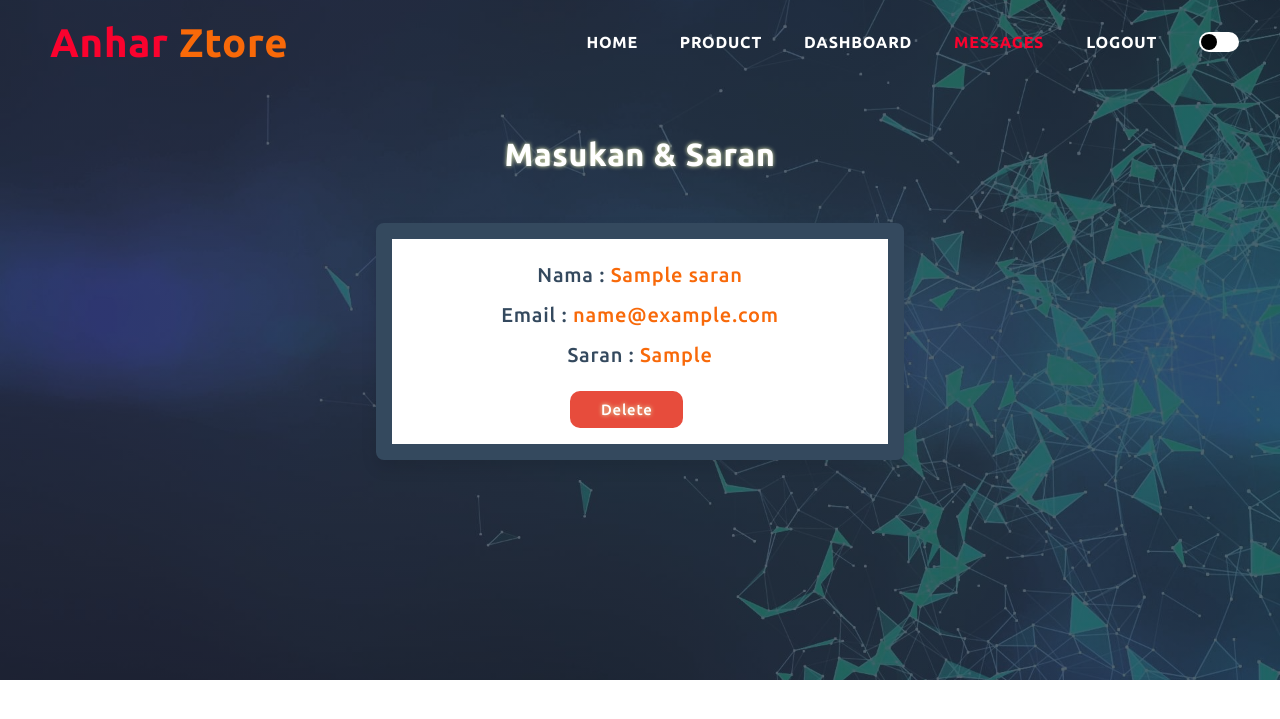
After one commit to Anhar12/PA-WEB, a PHP site: page /pengguna/admin/messages.php in a window 1280 px wide. The commit adds this page. Shown: the top 719 px of the page. Run offline with PHP 8.4, Linux system fonts and the light colour scheme; a user stored in the database is signed in; tables that the repository leaves empty hold one stand-in row (values such as "Sample post").

Commit message:
Membuat tampilan pesan dan saran untuk admin

```diff
--- a/pengguna/admin/admin.php
+++ b/pengguna/admin/admin.php
@@ -30,6 +30,7 @@
                     <li> <a href="" style="color: #fa022e;"> HOME </a></li>
                     <li> <a href="../../produk/admin_list_barang.php"> PRODUCT </a></li>
                     <li> <a href="kelola.php"> DASHBOARD </a></li>
+                    <li> <a href="messages.php"> MESSAGES </a></li>
                     <li> <a href="../../logout.php"> LOGOUT </a></li>
                     <li>
                         <label>
--- a/pengguna/admin/kelola-barang.php
+++ b/pengguna/admin/kelola-barang.php
@@ -29,6 +29,7 @@
                     <li> <a href="admin.php"> HOME </a></li>
                     <li> <a href="../../produk/admin_list_barang.php"> PRODUCT </a></li>
                     <li> <a href="kelola.php" style="color: #fa022e;"> DASHBOARD </a></li>
+                    <li> <a href="messages.php"> MESSAGES </a></li>
                     <li> <a href="../../logout.php"> LOGOUT </a></li>
                     <li>
                         <label>
--- a/pengguna/admin/kelola-pesanan.php
+++ b/pengguna/admin/kelola-pesanan.php
@@ -29,6 +29,7 @@
                     <li> <a href="admin.php"> HOME </a></li>
                     <li> <a href="../../produk/admin_list_barang.php"> PRODUCT </a></li>
                     <li> <a href="kelola.php" style="color: #fa022e;"> DASHBOARD </a></li>
+                    <li> <a href="messages.php"> MESSAGES </a></li>
                     <li> <a href="../../logout.php"> LOGOUT </a></li>
                     <li>
                         <label>
--- a/pengguna/admin/kelola.php
+++ b/pengguna/admin/kelola.php
@@ -28,6 +28,7 @@
                     <li> <a href="admin.php"> HOME </a></li>
                     <li> <a href="../../produk/admin_list_barang.php"> PRODUCT </a></li>
                     <li> <a href="" style="color: #fa022e;"> DASHBOARD </a></li>
+                    <li> <a href="messages.php" > MESSAGES </a></li>
                     <li> <a href="../../logout.php"> LOGOUT </a></li>
                     <li>
                         <label>
--- /dev/null
+++ b/pengguna/admin/messages.php
@@ -0,0 +1,141 @@
+<?php
+session_start();
+if ($_SESSION["priv"] != "admin") {
+  header("Location: ../../login.php");
+}
+require "../../koneksi.php";
+if (isset($_GET['delete'])) {
+  $delete_id = $_GET['delete'];
+  mysqli_query($conn, "DELETE FROM `saran` WHERE id = '$delete_id'");
+  header('location:messages.php');
+}
+?>
+
+<!DOCTYPE html>
+<html lang="en">
+
+<head>
+  <meta charset="UTF-8">
+  <meta http-equiv="X-UA-Compatible" content="IE=edge">
+  <meta name="viewport" content="width=device-width, initial-scale=1.0">
+  <link rel="icon" href="../../assets/AZ.ico">
+  <title>AnharZtore</title>
+  <link rel="stylesheet" href="../../style.css">
+  <link rel="stylesheet" href="https://stackpath.bootstrapcdn.com/font-awesome/4.7.0/css/font-awesome.min.css">
+  <link href="https://fonts.googleapis.com/icon?family=Material+Icons" rel="stylesheet">
+  <style>
+    .messages .box-container {
+      display: grid;
+      grid-template-columns: repeat(auto-fit, 33rem);
+      gap: 1.5rem;
+      justify-content: center;
+      align-items: center;
+    }
+
+    .messages .box-container .box {
+      background-color: #fff;
+      border-radius: .5rem;
+      box-shadow: 0 .5rem 1rem rgba(0, 0, 0, .1);
+      border: 1rem solid #34495e;
+      padding: 1rem;
+    }
+
+    .messages .box-container .box p {
+      padding: .5rem 0;
+      font-size: 20px;
+      color: #34495e;
+    }
+
+    .messages .box-container .box p span {
+      color: #f86909;
+    }
+
+    .messages h1 {
+      margin-top: 50px;
+      margin-bottom: 50px;
+      color: white;
+      text-shadow: 0 0 4px #e5ebb2;
+    }
+
+    .delete-btn {
+      display: block;
+      margin-top: 1rem;
+      margin-left: 35%;
+      background-color: #e74c3c;
+      border-radius: 10px;
+      cursor: pointer;
+      width: 20%;
+      font-size: 15px;
+      color: white;
+      padding: 10px;
+      text-transform: capitalize;
+      text-align:center;
+      text-shadow: 0 0 4px #e5ebb2;
+      text-decoration: none;
+    }
+  </style>
+</head>
+
+<body>
+  <!-- header -->
+  <div class="atas">
+    <nav>
+      <a href="index.html" id="logo"> Anhar <font color="#f86909"> Ztore </font> </a>
+      <div class="navbar">
+        <ul>
+          <li> <a href="admin.php"> HOME </a></li>
+          <li> <a href="../../produk/admin_list_barang.php"> PRODUCT </a></li>
+          <li> <a href="kelola.php" > DASHBOARD </a></li>
+          <li> <a href="" style="color: #fa022e;"> MESSAGES </a></li>
+          <li> <a href="../../logout.php"> LOGOUT </a></li>
+          <li>
+            <label>
+              <input type="checkbox" class="checkbox" id="tombol">
+              <span class="check"></span>
+            </label>
+          </li>
+        </ul>
+      </div>
+    </nav>
+
+    <!-- main content -->
+    <div class="messages">
+      <h1 class="heading">Masukan & Saran</h1>
+
+      <div class="box-container">
+
+        <?php
+        $result = mysqli_query($conn, "SELECT * from `saran`");
+        if (mysqli_num_rows($result) > 0) {
+          $data = [];
+          while ($row = mysqli_fetch_assoc($result)) {
+            $data[] = $row;
+          }
+          foreach ($data as $saran):
+        ?>
+        <div class="box">
+          <p> Nama : <span>
+              <?php echo $saran['nama']; ?>
+            </span> </p>
+          <p> Email : <span>
+              <?php echo $saran['email']; ?>
+            </span> </p>
+          <p> Saran : <span>
+              <?php echo $saran['saran']; ?>
+            </span> </p>
+          <a href="messages.php?delete=<?= $saran['id']; ?>" class="delete-btn"
+            onclick="return confirm('delete this message?');">delete</a>
+        </div>
+        <?php
+          endforeach;
+        } else {
+          echo '<p class="empty">you have no messages</p>';
+        }
+        ?>
+      </div>
+
+    </div>
+    <script src="../../scriptabout.js"></script>
+</body>
+
+</html>
--- a/produk/admin_list_barang.php
+++ b/produk/admin_list_barang.php
@@ -31,6 +31,7 @@ if ($_SESSION["priv"] != "admin") {
           <li> <a href="../pengguna/admin/admin.php"> HOME </a></li>
           <li> <a href="" style="color: #fa022e;"> PRODUCT </a></li>
           <li> <a href="../pengguna/admin/kelola.php"> DASHBOARD </a></li>
+          <li> <a href="../pengguna/admin/messages.php"> MESSAGES </a></li>
           <li> <a href="../logout.php"> LOGOUT </a></li>
           <li>
             <label>
```
